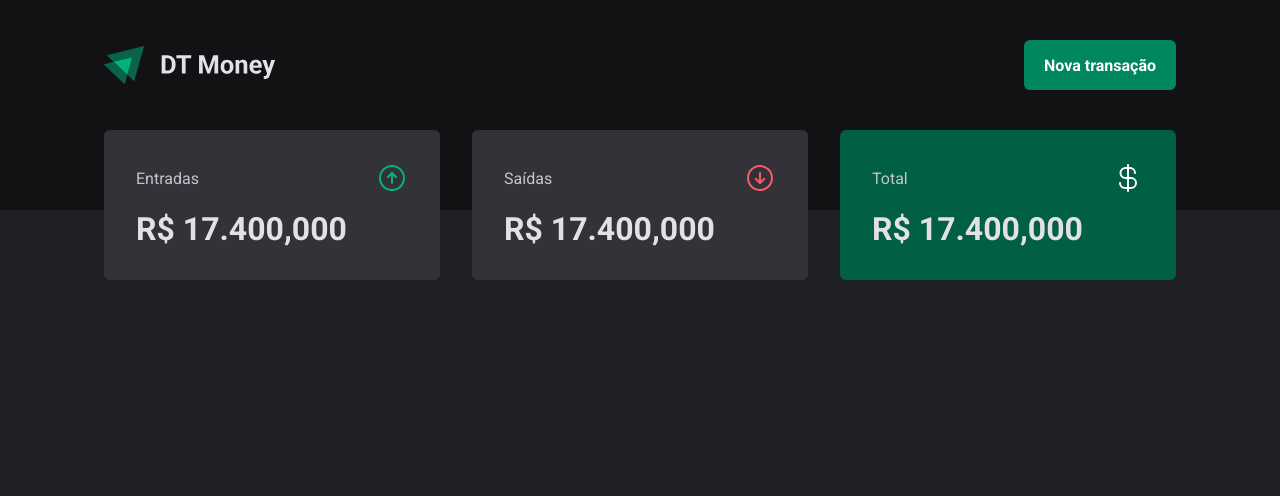
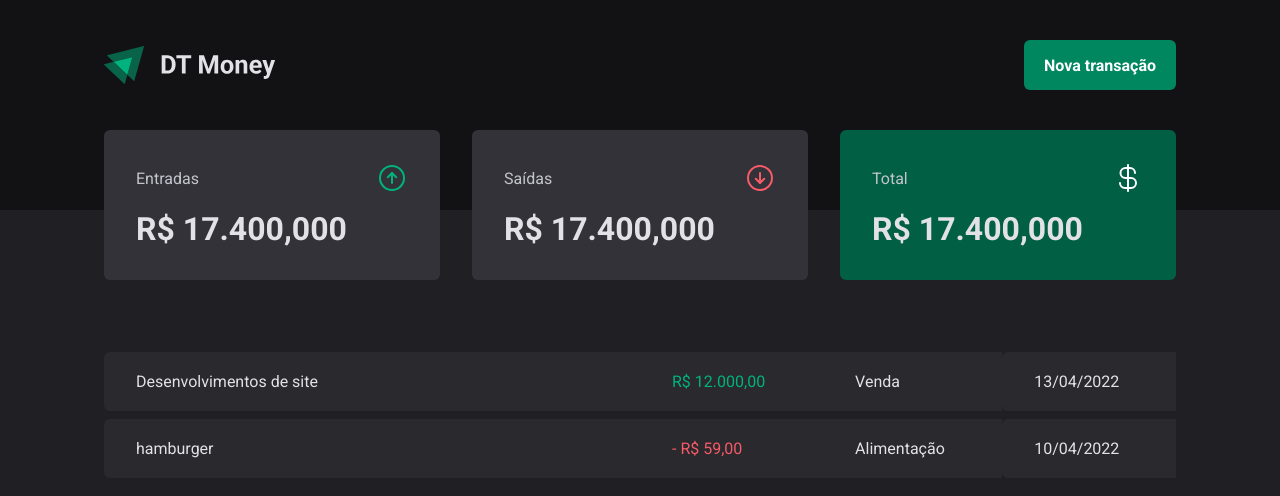
Before and after one commit to viniciusferreira7/dt-money, a React (Vite) app: page / in a window 1280 px wide. Shown: the top 496 px of the page. Built offline with nearby package versions, Linux system fonts and the light colour scheme.

Commit message:
style(transactions): created component TransactionTable

```diff
--- a/src/pages/Transactions/index.tsx
+++ b/src/pages/Transactions/index.tsx
@@ -1,11 +1,38 @@
 import { Header } from '../../components/Header'
 import { Summary } from '../../components/Summary'
+import {
+  PriceHighLight,
+  TransactionsContainer,
+  TransactionsTable,
+} from './styles'
 
 export function Transactions() {
   return (
     <div>
       <Header />
       <Summary />
+      <TransactionsContainer>
+        <TransactionsTable>
+          <tbody>
+            <tr>
+              <td width="50%">Desenvolvimentos de site</td>
+              <td>
+                <PriceHighLight variant="income">R$ 12.000,00</PriceHighLight>
+              </td>
+              <td>Venda</td>
+              <td>13/04/2022</td>
+            </tr>
+            <tr>
+              <td width="50%">hamburger</td>
+              <td>
+                <PriceHighLight variant="outcome">- R$ 59,00</PriceHighLight>
+              </td>
+              <td>Alimentação</td>
+              <td>10/04/2022</td>
+            </tr>
+          </tbody>
+        </TransactionsTable>
+      </TransactionsContainer>
     </div>
   )
 }
--- a/src/pages/Transactions/styles.ts
+++ b/src/pages/Transactions/styles.ts
@@ -0,0 +1,39 @@
+import styled from 'styled-components'
+
+export const TransactionsContainer = styled.main`
+  width: 100%;
+  max-width: 1120px;
+  margin: 4rem auto 0;
+  padding: 0 1.5rem;
+`
+export const TransactionsTable = styled.table`
+  width: 100%;
+  border-collapse: separate;
+  border-spacing: 0 0.5rem;
+  /* margin-top: 1.5rem; */
+
+  td {
+    padding: 1.25rem 2rem;
+    background-color: ${(props) => props.theme['gray-700']};
+
+    &:first-child {
+      border-top-left-radius: 6px;
+      border-bottom-left-radius: 6px;
+    }
+
+    &:last-child {
+      border-top-left-radius: 6px;
+      border-bottom-left-radius: 6px;
+    }
+  }
+`
+interface PriceHighLightProps {
+  variant: 'income' | 'outcome'
+}
+
+export const PriceHighLight = styled.span<PriceHighLightProps>`
+  color: ${(props) =>
+    props.variant === 'income'
+      ? props.theme['green-300']
+      : props.theme['red-300']};
+`
```
